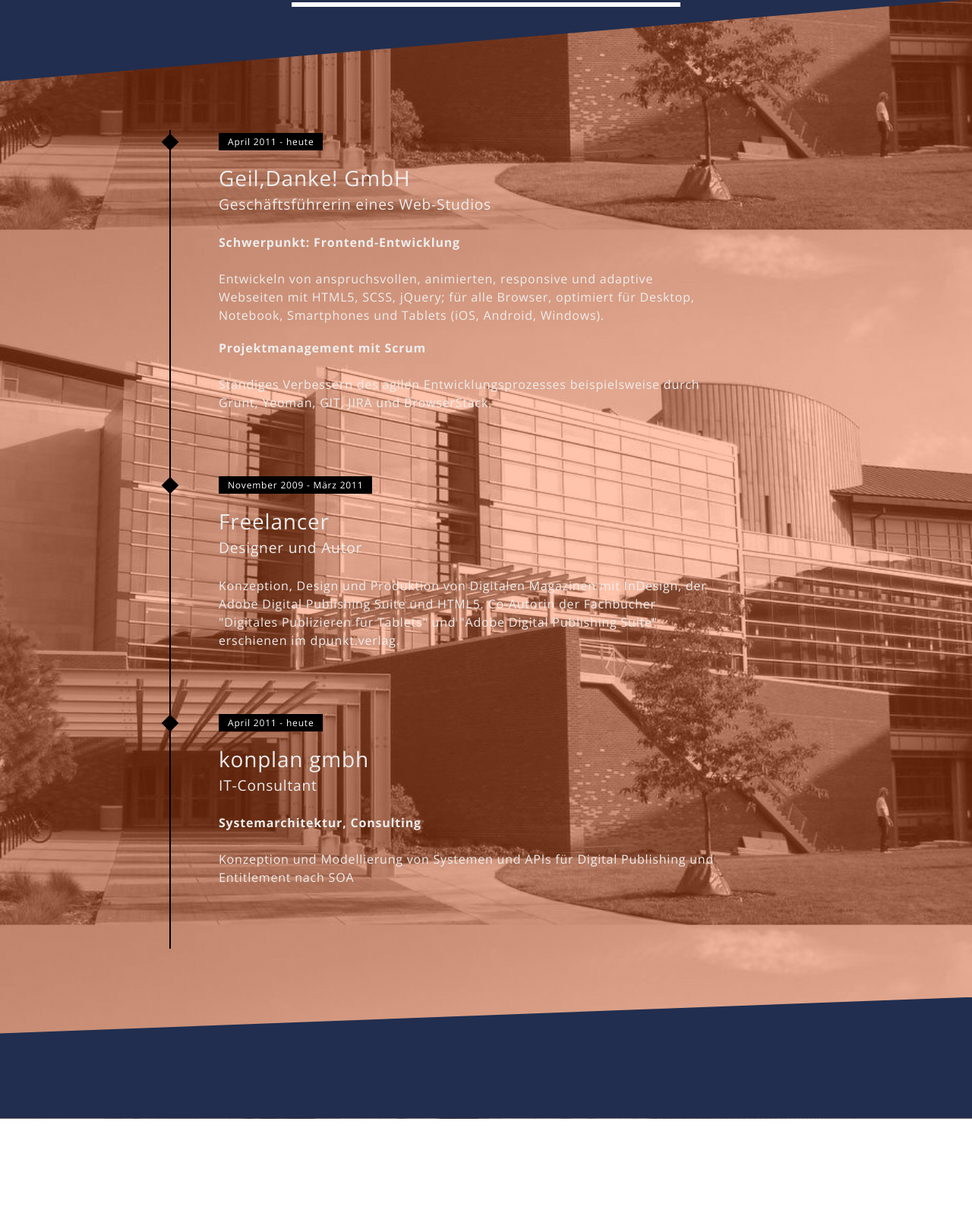
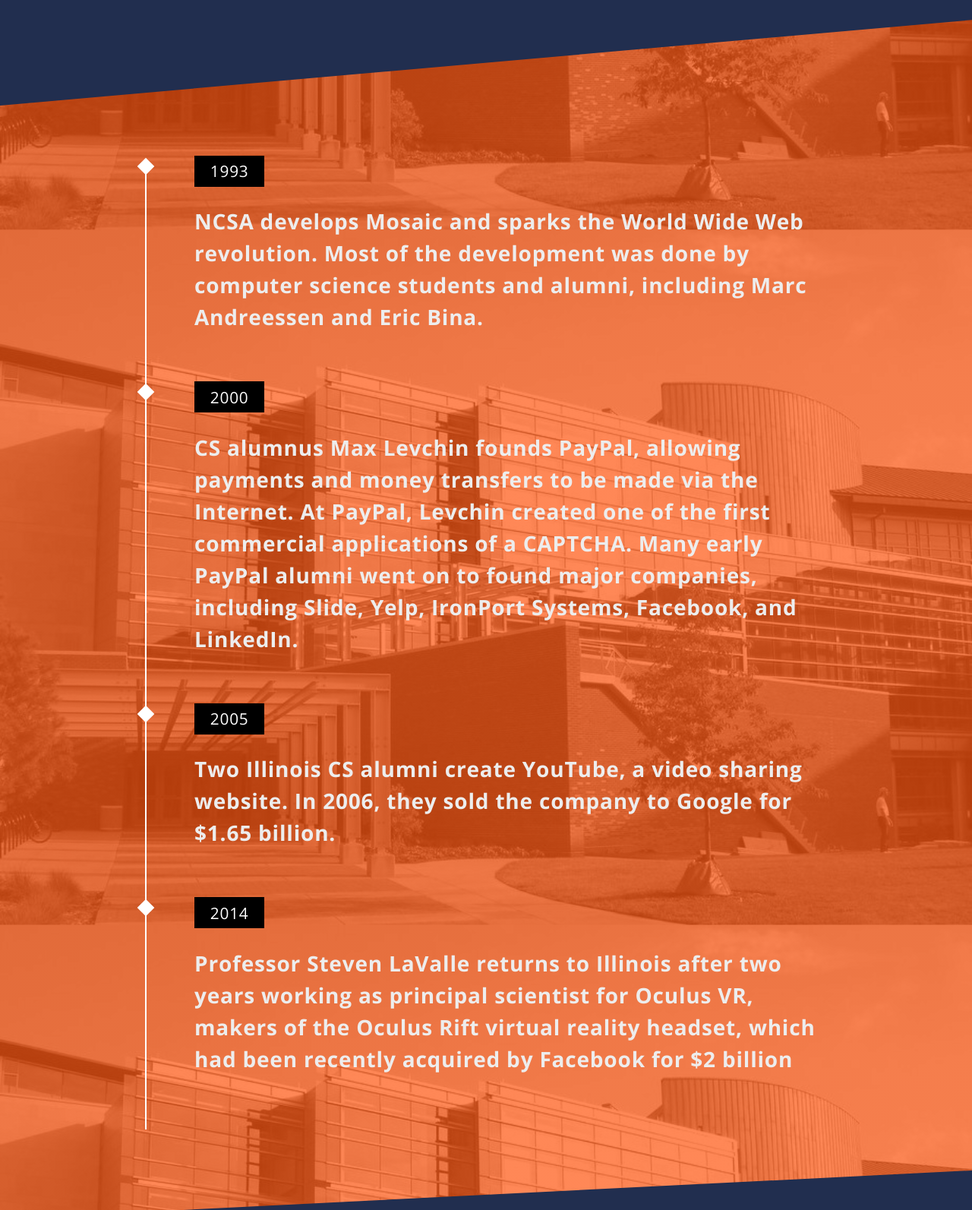
Before and after one commit to AlpriElse/UIUC-CS-196-Files, a plain HTML site: page 20170922 WebDev Design Challenge/index.html in a window 1280 px wide. Shown: the part 613-2206 px from the top of the page at 76% size. Before the commit the page ends 2086 px from the top, so only its background shows below. Drawn offline with nearby package versions, Linux system fonts and the light colour scheme.

Commit message:
Finished timeline styling

```diff
--- a/20170922 WebDev Design Challenge/css/styles.css
+++ b/20170922 WebDev Design Challenge/css/styles.css
@@ -3,8 +3,8 @@
 html, body {
     background:
         linear-gradient(
-            rgba(255, 85, 15, 0.35),
-            rgba(255, 85, 15, 0.35)
+            rgba(255, 85, 15, 0.7),
+            rgba(255, 85, 15, 0.7)
         ),
         url("../img/siebel.jpg");
     background-repeat: no-repeat;
@@ -33,7 +33,7 @@ html, body {
 background-color: #212E4F;
 }
 #landing {
-    height: 45em;
+    height: 47em;
     width: 100%;
     clip-path: polygon(0 0, 100% 0, 100% 85%, 0 100%);
 }
@@ -55,16 +55,5 @@ background-color: #212E4F;
 }
 #footer {
     height: 10em;
-    clip-path: polygon(0 30%, 100% 0, 100% 100%, 0% 100%);
+    clip-path: polygon(0 40%, 100% 0, 100% 100%, 0% 100%);
 }
-ul {
-    list-style: none;
-}
-
-
-
-/*
-ul {
-    text-decoration: none;
-    list-style: none;
-}*/
--- a/20170922 WebDev Design Challenge/css/timeline-styles.css
+++ b/20170922 WebDev Design Challenge/css/timeline-styles.css
@@ -11,7 +11,7 @@
 /* Variables */
 /* Fonts */
 @import url(https://fonts.googleapis.com/css?family=Open+Sans:300,700);
-    body {
+.timeline {
   font-family: 'Open Sans', 'Helvetica Neue', Helvetica, Arial, sans-serif;
   font-size: 1em;
   font-weight: 300;
@@ -30,13 +30,15 @@
 /* Styling */
 .timeline {
   position: relative;
-      max-width: 70%;
+  max-width: 90%;
   margin: 4em auto;
+  margin-left: 10em;
 }
 .timeline:before {
-      background-color: black;
+  background-color: white;
   content: '';
   margin-left: -1px;
+  margin-top:10px;
   position: absolute;
   top: 0;
   left: 2em;
@@ -47,7 +49,8 @@
 .timeline-event {
   position: relative;
 }
-    .timeline-event:hover .timeline-event-icon {
+
+/*.timeline-event:hover .timeline-event-icon {
   -moz-transform: rotate(-45deg);
   -ms-transform: rotate(-45deg);
   -webkit-transform: rotate(-45deg);
@@ -58,7 +61,7 @@
   -moz-box-shadow: inset 40em 0 0 0 #a83279;
   -webkit-box-shadow: inset 40em 0 0 0 #a83279;
   box-shadow: inset 40em 0 0 0 #a83279;
-    }
+}*/
 
 .timeline-event-copy {
   padding: 2em;
@@ -90,7 +93,7 @@
   -ms-transform: rotate(45deg);
   -webkit-transform: rotate(45deg);
   transform: rotate(45deg);
-      background-color: black;
+  background-color: white;
   outline: 10px solid rgb(0,0,0,0);
   display: block;
   margin: 0.5em 0.5em 0.5em -0.5em;
@@ -102,14 +105,15 @@
 }
 
 .timeline-event-thumbnail {
+    background-color: black;
   -moz-transition: box-shadow 0.5s ease-in 0.1s;
   -o-transition: box-shadow 0.5s ease-in 0.1s;
   -webkit-transition: box-shadow 0.5s ease-in;
   -webkit-transition-delay: 0.1s;
   transition: box-shadow 0.5s ease-in 0.1s;
   color: white;
-      font-size: 0.75em;
-      background-color: black;
+  font-size: 1.3em;
+  background-color: ;
   -moz-box-shadow: inset 0 0 0 0em #ef795a;
   -webkit-box-shadow: inset 0 0 0 0em #ef795a;
   box-shadow: inset 0 0 0 0em #ef795a;
@@ -117,3 +121,9 @@
   margin-bottom: 1.2em;
   padding: 0.25em 1em 0.2em 1em;
 }
+
+
+
+.timeline-event-copy h3{
+    font-weight: 600;
+}
--- a/20170922 WebDev Design Challenge/index.html
+++ b/20170922 WebDev Design Challenge/index.html
@@ -17,53 +17,38 @@
         <span id="landing-subtitle">CS HISTORY</span>
         <span class="horizontal-line">&nbsp;</span>
     </div>
-    <!--
-    <div class="card">
-        <div class="card-content">
-            <p>
-
-        		1993 NCSA develops Mosaic and sparks the World Wide Web revolution. Most of the development was done by computer science students and alumni, including Marc Andreessen and Eric Bina.
-
-        		2000 CS alumnus Max Levchin founds PayPal, allowing payments and money transfers to be made via the Internet. At PayPal, Levchin created one of the first commercial applications of a CAPTCHA. Many early PayPal alumni went on to found major companies, including Slide, Yelp, IronPort Systems, Facebook, and LinkedIn.
-
-        		2005 Two Illinois CS alumni create YouTube, a video sharing website. In 2006, they sold the company to Google for $1.65 billion.
-
-        		2014 Professor Steven LaValle returns to Illinois after two years working as principal scientist for Oculus VR, makers of the Oculus Rift virtual reality headset, which had been recently acquired by Facebook for $2 billion
-        	</p>
-
-        </div>
-    </div>
--->
+    <div class="section">
         <ul class="timeline">
             <li class="timeline-event">
                 <label class="timeline-event-icon"></label>
                 <div class="timeline-event-copy">
-                <p class="timeline-event-thumbnail">April 2011 - heute</p>
-                <h3>Geil,Danke! GmbH</h3>
-                <h4>Geschäftsführerin eines Web-Studios</h4>
-                <p><strong>Schwerpunkt: Frontend-Entwicklung</strong><br>Entwickeln von anspruchsvollen, animierten, responsive und adaptive Webseiten mit HTML5, SCSS, jQuery; für alle Browser, optimiert für Desktop, Notebook, Smartphones und Tablets (iOS, Android, Windows).</p>
-                <p><strong>Projektmanagement mit Scrum</strong><br>Ständiges Verbessern des agilen Entwicklungsprozesses beispielsweise durch Grunt, Yeoman, GIT, JIRA und BrowserStack.</p>
+                    <p class="timeline-event-thumbnail">1993</p>
+                    <h3>NCSA develops Mosaic and sparks the World Wide Web revolution. Most of the development was done by computer science students and alumni, including Marc Andreessen and Eric Bina.</h3>
                 </div>
             </li>
             <li class="timeline-event">
                 <label class="timeline-event-icon"></label>
                 <div class="timeline-event-copy">
-                <p class="timeline-event-thumbnail">November 2009 - März 2011</p>
-                <h3>Freelancer</h3>
-                <h4>Designer und Autor</h4>
-                <p>Konzeption, Design und Produktion von Digitalen Magazinen mit InDesign, der Adobe Digital Publishing Suite und HTML5. Co-Autorin der Fachbücher "Digitales Publizieren für Tablets" und "Adobe Digital Publishing Suite" erschienen im dpunkt.verlag.</p>
+                    <p class="timeline-event-thumbnail">2000</p>
+                    <h3>CS alumnus Max Levchin founds PayPal, allowing payments and money transfers to be made via the Internet. At PayPal, Levchin created one of the first commercial applications of a CAPTCHA. Many early PayPal alumni went on to found major companies, including Slide, Yelp, IronPort Systems, Facebook, and LinkedIn.</h3>
                 </div>
             </li>
             <li class="timeline-event">
                 <label class="timeline-event-icon"></label>
                 <div class="timeline-event-copy">
-                <p class="timeline-event-thumbnail">April 2011 - heute</p>
-                <h3>konplan gmbh</h3>
-                <h4>IT-Consultant</h4>
-                <p><strong>Systemarchitektur, Consulting</strong><br>Konzeption und Modellierung von Systemen und APIs für Digital Publishing und Entitlement nach SOA</p>
+                    <p class="timeline-event-thumbnail">2005</p>
+                    <h3>Two Illinois CS alumni create YouTube, a video sharing website. In 2006, they sold the company to Google for $1.65 billion.</h3>
+                </div>
+            </li>
+            <li class="timeline-event">
+                <label class="timeline-event-icon"></label>
+                <div class="timeline-event-copy">
+                    <p class="timeline-event-thumbnail">2014</p>
+                    <h3>Professor Steven LaValle returns to Illinois after two years working as principal scientist for Oculus VR, makers of the Oculus Rift virtual reality headset, which had been recently acquired by Facebook for $2 billion</h3>
                 </div>
             </li>
         </ul>
+    </div>
     <div id="footer" class="section">
         &nbsp;
     </div>
```
Lines whose indentation alone changed are shown as unchanged.
